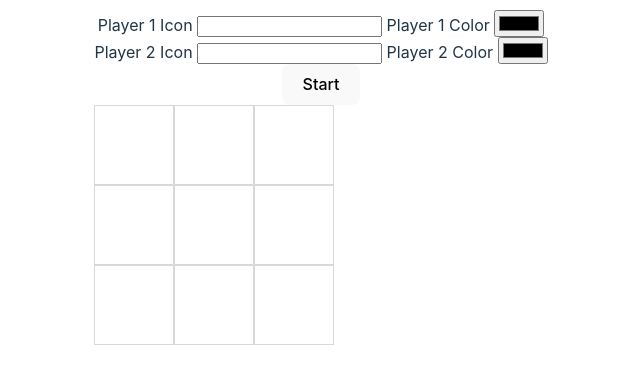
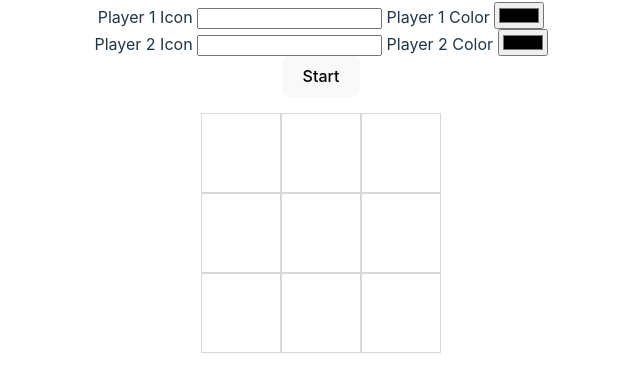
Before and after one commit to flwedu/tik-tak-toe-game, a website built with Vite: page index.html in a window 1280 px wide. Shown: the part 285-676 px from the top of the page, without its empty margins (319-959 px from the left). Built offline with nearby package versions, Linux system fonts and the light colour scheme.

Commit message:
:lipstick: Center and adjust margin of grid component
Updated the styles.css file to center the grid component and increase the top margin. This will ensure the grid component is always in the center of the page and provide appropriate spacing from the top.

```diff
--- a/src/components/styles.css
+++ b/src/components/styles.css
@@ -4,6 +4,8 @@
 	grid-template-rows: repeat(3, 1fr);
 	height: 15rem;
 	width: 15rem;
+	margin-inline: auto;
+	margin-top: 1rem;
 }
 
 .grid-button {
```
